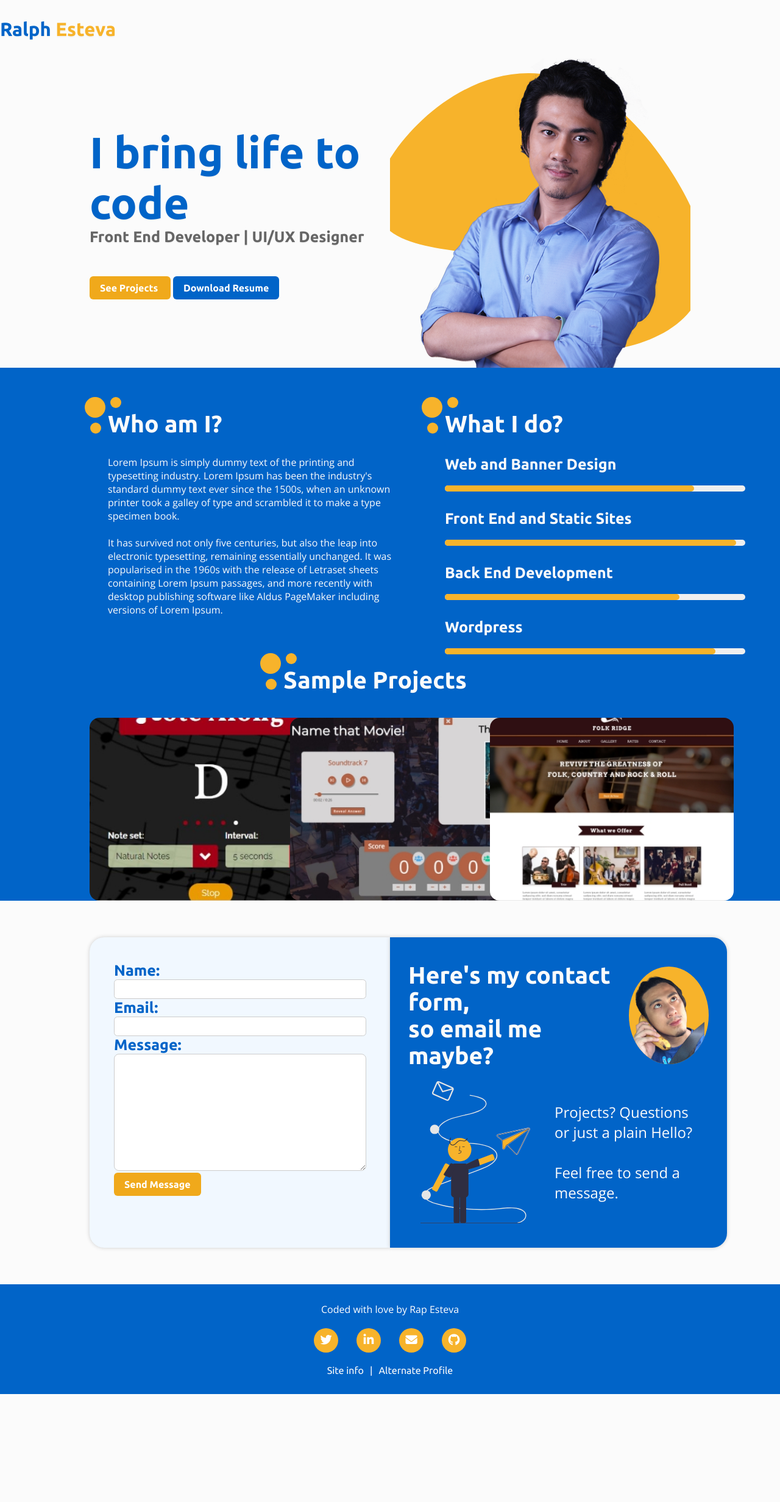
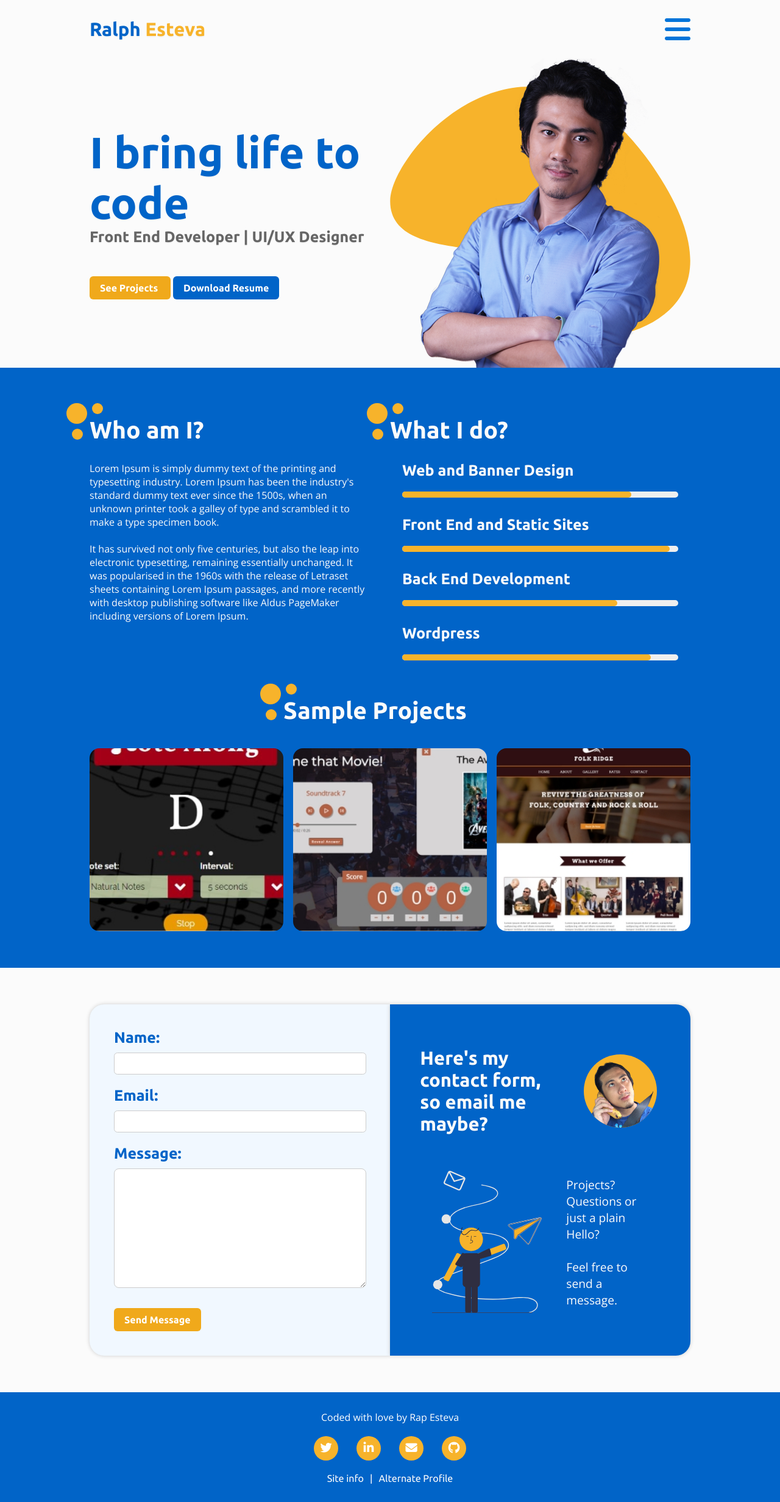
Before and after one commit to rapsamaniego27/portfolio-2020, a Jekyll site: the page built from index.html, in a window 1280 px wide. Shown: the whole page at 61% size. Built offline with Jekyll 4.4.1, drawn with Linux system fonts in a browser that asks for light colours; nearby versions of some CDN libraries; before the commit the page ends 2286 px from its top, so only the background shows below that.

Commit message:
fixed responsive

```diff
--- a/_layouts/default.html
+++ b/_layouts/default.html
@@ -18,7 +18,7 @@
   <body>
 
   <div id="wrapper">
-    <header>
+    <header class="header">
       <div class="header-logo__section">
         <a href="#" target="_blank" class="header-logo__link">
           <h3><span>Ralph</span> <span>Esteva</span></h3>
@@ -30,7 +30,7 @@
     </header>
     <div id="main">
       <section class="intro">
-        <div class="intro-content col-lg6">
+        <div class="intro-content col-lg6 col-md6 align-content-center pl-lg-30 pr-lg-30 pt-md-40">
           <h2 class="head2 hex-primary">I bring life to code</h2>
           <h4 class="hex-dark">Front End Developer | UI/UX Designer</h4>
 
@@ -40,20 +40,20 @@
           </div>
         </div>
 
-        <div class="intro-img__section col-lg6">
+        <div class="intro-img__section col-lg6 col-md6 align-content-center mt-md-40">
           <img src="{{site.baseurl}}/images/ralph.png" class="intro-img__model" loading=lazy>
         </div>
       </section>
 
-      <section class="summary">
+      <section class="summary pt-60 pb-60 pr-lg-30 pl-lg-30">
         <div class="grid-container">
-          <div class="summary-details__section pt-50">
-            <div class="summary-who col-lg6">
-              <div class="summary-who__title">
+          <div class="summary-details__section">
+            <div class="summary-who col-md6 col-sm12">
+              <div class="summary-who__title pl-lg-30">
                 {% include bubble-title.html text='Who am I? '%}
               </div>
 
-              <p class="hex-white pt-30 pr-20">
+              <p class="hex-white pt-30 pr-30 pr-sm-10 align-content-center ">
               Lorem Ipsum is simply dummy text of the printing and typesetting industry. Lorem Ipsum has been the industry's standard
               dummy text ever since the 1500s, when an unknown printer took a galley of type and scrambled it to make a type specimen
               book.
@@ -64,12 +64,12 @@
               </p>
             </div>
 
-            <div class="summary-what col-lg6">
-              <div class="summary-what__title">
+            <div class="summary-what col-md6 col col-sm12">
+              <div class="summary-what__title pl-lg-30 mt-md-40">
                 {% include bubble-title.html text='What I do? '%}
               </div>
 
-              <div class="summary-what__specialties">
+              <div class="summary-what__specialties pl-20 pr-20 mt-sm-50">
 
                 {% include specialty.html level='83' title='Web and Banner Design' %}
 
@@ -83,8 +83,8 @@
             </div>
           </div>
 
-          <div class="sample-projects__section">
-            <div class="sample-projects__title">
+          <div class="sample-projects__section mt-40">
+            <div class="sample-projects__title pl-lg-30 pt-sm-40">
               {% include bubble-title.html text='Sample Projects '%}
             </div>
 
@@ -105,41 +105,45 @@
 
 
       <!-- Row Contact Form -->
-      <section class="contact-form__section mt-60 mb-60">
-        <div class="contact-form__wrapper grid-container">
-          <!-- Col 1 -->
-          <div class="contact-form col-lg6">
+      <section class="contact-form__section mt-60 mb-60 pr-md-30 pl-md-30">
+        <div class="contact-form__wrapper grid-container ">
+          <!-- Row 1 -->
+          <div class="contact-form col-lg6 col-xs12">
             <form action="" class="contact-form__inner">
               <div class="form-group">
                 <label for="name">Name: </label>
-                <input type="text" id="name" name="name">
+                <input type="text" id="name" name="name" class="mt-10">
               </div>
 
-              <div class="form-group">
+              <div class="form-group mt-20">
                 <label for="email">Email: </label>
-                <input type="text" id="email" name="email">
+                <input type="text" id="email" name="email" class="mt-10">
               </div>
 
-              <div class="form-group">
+              <div class="form-group mt-20">
                 <label for="message">Message: </label>
-                <textarea name="message" id="message" cols="30" rows="10"></textarea>
+                <textarea name="message" id="message" cols="30" rows="10" class="mt-10"></textarea>
               </div>
 
-              <a href="#" target="_blank" class="btn btn-warning">Send Message</a>
+              <a href="#" target="_blank" class="btn btn-warning mt-30">Send Message</a>
             </form>
           </div>
 
-          <!-- Col 2 -->
-          <div class="contact-form__content col-lg6">
+          <!-- Row 2 -->
+          <div class="contact-form__content col-lg6 col-xs12">
             <div class="contact-form__heading-container">
-              <h2 class="contact-form__heading hex-white">Here's my contact form,<br>
-                so email me maybe?
-              </h2>
-              <div class="avatar-circle">
-                <img src="../images/ralph-call.png" alt="Ralph Banana" title="Ralph Banana" class="avatar-img" loading=lazy>
+              <div class="col-md8">
+                <h3 class="contact-form__heading hex-white">Here's my contact form,<br>
+                  so email me maybe?
+                </h3>
               </div>
+             <div class="col-md4 avatar-container">
+                <div class="avatar-circle">
+                  <img src="../images/ralph-call.png" alt="Ralph Banana" title="Ralph Banana" class="avatar-img" loading=lazy>
+                </div>
+             </div>
             </div>
-            <div class="contact-form__question-container pt-20">
+            <div class="contact-form__question-container mt-md-30 mr-30 ml-30">
               <img src="../images/letter.svg" alt="Contact SVG" title="Contact SVG" class="contact-form__question-svg mr-20 ml-20" loading=lazy>
               <p class="contact-form__question hex-white pr-20 pl-20">
                 Projects? Questions or just a plain Hello?
@@ -176,7 +180,7 @@
         <a href="#" target="_blank" class="footer-extras__link hex-white">Site info</a> <span class="footer-extra__seperator pr-10 pl-10">|</span>
         <a href="#" target="_blank" class="footer-extras__link hex-white">Alternate Profile</a>
       </div>
-    </p>
+    </footer>
   </div>
 
 
--- a/source/scss/3-framework/grid.scss
+++ b/source/scss/3-framework/grid.scss
@@ -2,7 +2,7 @@
 $grid-breakpoints: (
   default:0,
   sm:576px,
-  md:767px,
+  md:800px,
   lg:979px,
   xl:1200px
 );
--- a/source/scss/3-framework/wrappers.scss
+++ b/source/scss/3-framework/wrappers.scss
@@ -27,7 +27,7 @@
 /* ===================== */
 // Loop through these classes to have max-width of 1366px
 // And response to 900 px if it's in Laptop Mode
-  $classes: (hero, grid-container, grid__custom, intro);
+  $classes: (hero, grid-container, grid__custom, intro, header, summary-details__section);
 
   @each $class in $classes{
     .#{$class}{
--- a/source/scss/style.scss
+++ b/source/scss/style.scss
@@ -33,3 +33,6 @@
 @import '5-modules/avatar.scss';
 
 @import '6-responsive/header.scss';
+@import '6-responsive/intro';
+@import '6-responsive/contact-form';
+@import '6-responsive/summary';
```
Also changed, not shown: _includes/footer.html (+24 -2 lines), source/scss/4-layout/contact-form.scss (+20 -6 lines), source/scss/4-layout/intro.scss (+7 -1 lines), source/scss/4-layout/summary.scss (+9 -5 lines), source/scss/5-modules/avatar.scss (+9 -2 lines), source/scss/6-responsive/contact-form.scss (added, +31 -0 lines), source/scss/6-responsive/intro.scss (added, +12 -0 lines), dist/style.min.css, source/scss/6-responsive/summary.scss (added).
